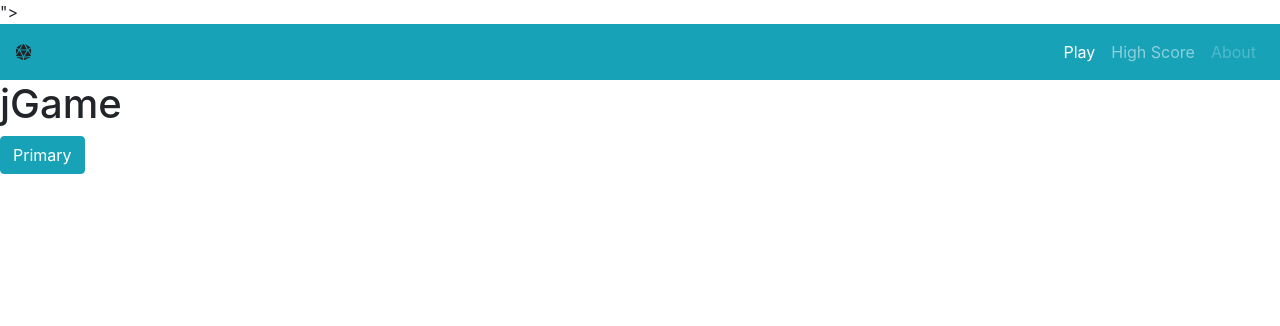
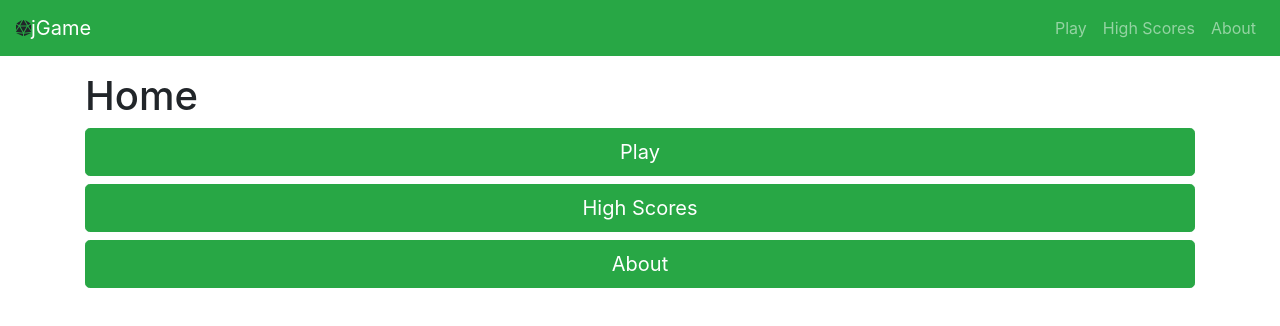
Before and after one commit to carloscadel/jgame, a plain HTML site: page index.html in a window 1280 px wide. Drawn offline with nearby package versions, Linux system fonts and the light colour scheme.

Commit message:
Add links

```diff
--- a/index.html
+++ b/index.html
@@ -8,34 +8,51 @@
     <!-- Bootstrap CSS -->
     <link rel="stylesheet" href="https://stackpath.bootstrapcdn.com/bootstrap/4.1.3/css/bootstrap.min.css" integrity="sha384-MCw98/SFnGE8fJT3GXwEOngsV7Zt27NXFoaoApmYm81iuXoPkFOJwJ8ERdknLPMO" crossorigin="anonymous">
     <link rel="stylesheet" href="/style.css">
-    <link rel="stylesheet" href="https://use.fontawesome.com/releases/v5.4.1/css/all.css" integrity="sha384-5sAR7xN1Nv6T6+dT2mhtzEpVJvfS3NScPQTrOxhwjIuvcA67KV2R5Jz6kr4abQsz" crossorigin="anonymous">">
+    <link rel="stylesheet" href="https://use.fontawesome.com/releases/v5.4.1/css/all.css" integrity="sha384-5sAR7xN1Nv6T6+dT2mhtzEpVJvfS3NScPQTrOxhwjIuvcA67KV2R5Jz6kr4abQsz" crossorigin="anonymous">
     <title>jGame</title>
   </head>
   <body>
 
-    <nav class="navbar navbar-expand-sm navbar-dark bg-info">
+    <nav class="navbar navbar-expand-sm navbar-dark bg-success">
         <i class="fas fa-dice-d20"></i>
-        <!-- <a class="navbar-brand" href="#">Navbar</a> -->
+        <a class="navbar-brand" href="home">jGame</a>
         <button class="navbar-toggler" type="button" data-toggle="collapse" data-target="#navbarSupportedContent" aria-controls="navbarSupportedContent" aria-expanded="false" aria-label="Toggle navigation">
             <span class="navbar-toggler-icon"></span>
         </button>
-
         <div class="collapse navbar-collapse" id="navbarSupportedContent">
             <ul class="navbar-nav ml-auto">
                 <li class="nav-item active">
                     <a class="nav-link" href="play">Play</a>
                 </li>
                 <li class="nav-item">
-                    <a class="nav-link" href="high-score">High Score</a>
+                    <a class="nav-link" href="high-scores">High Scores</a>
                 </li>
                 <li class="nav-item">
-                    <a class="nav-link disabled" href="about">About</a>
+                    <a class="nav-link" href="about">About</a>
                 </li>
             </ul>
         </div>
     </nav>
-    <h1>jGame</h1>
-    <button class="btn btn-info ">Primary</button>
+
+    <div class="container mt-3">
+        <div data-page="home">
+            <h1>Home</h1>
+            <a href="play" class="btn btn-lg btn-block btn btn-success">Play</a>
+            <a href="high-scores" class="btn btn-lg btn-block btn btn-success">High Scores</a>
+            <a href="about" class="btn btn-lg btn-block btn btn-success">About</a>
+        </div>
+        <div data-page="play">
+            <h1>Play</h1>
+        </div>
+        <div data-page="high-scores">
+            <h1>High Scores</h1>
+        </div>
+        <div data-page="about">
+            <h1>About</h1>
+        </div>
+
+        <!-- <button class="btn btn-success ">Primary</button> -->
+    </div>
 
     <!-- Optional JavaScript -->
     <!-- jQuery first, then Popper.js, then Bootstrap JS -->
--- a/js/main.js
+++ b/js/main.js
@@ -1 +1,27 @@
 console.log('hello')
+
+// Iteration 1. Hide all the divs with data-page except the right one
+function goToPage(link) {
+        $('[data-page]').hide();
+        $('[data-page='+link+']').show();
+}
+
+// Go to page
+goToPage('home')
+
+$('a').click(function(event){
+    event.preventDefault()
+    var href = $(this).attr('href')
+    goToPage(href)
+})
+
+// Add the class active in the navbar
+$('li.nav-item').each(function(link){
+    var href = $(this).find('a.nav-link').attr('href')
+    if (href === link){
+        $(this).addClass('active')
+    } else {
+        $(this).removeClass('active')
+    }
+
+})
```
